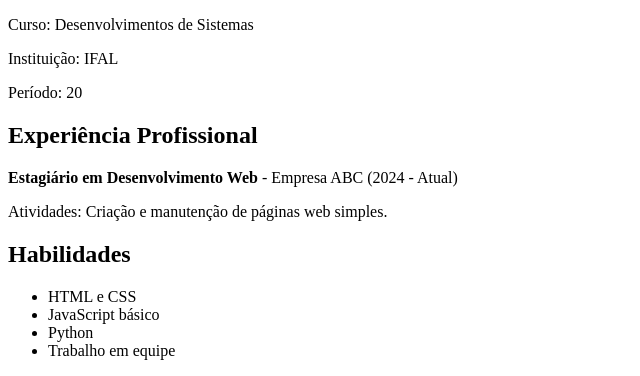
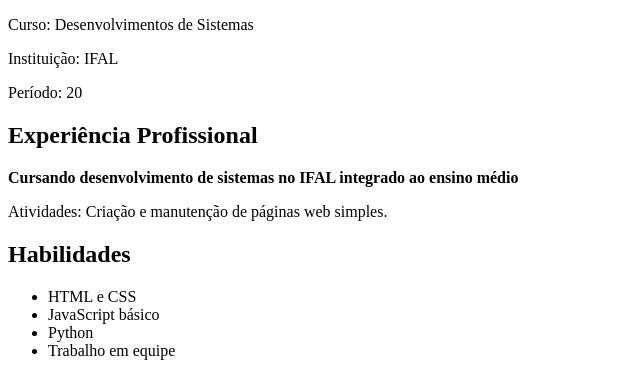
Before and after one commit to iKeninn/iKeninn.github.io, a plain HTML site: page index.html in a window 1280 px wide. Shown: the part 574-950 px from the top of the page, without its empty margins (0-640 px from the left). Drawn offline with Linux system fonts and the light colour scheme.

Commit message:
Update index.html

```diff
--- a/index.html
+++ b/index.html
@@ -22,7 +22,7 @@
     <p>Período: 20</p>
 
     <h2>Experiência Profissional</h2>
-    <p><strong>Estagiário em Desenvolvimento Web</strong> - Empresa ABC (2024 - Atual)</p>
+    <p><strong>Cursando desenvolvimento de sistemas no IFAL integrado ao ensino médio</strong></strong></p>
     <p>Atividades: Criação e manutenção de páginas web simples.</p>
 
     <h2>Habilidades</h2>
```
